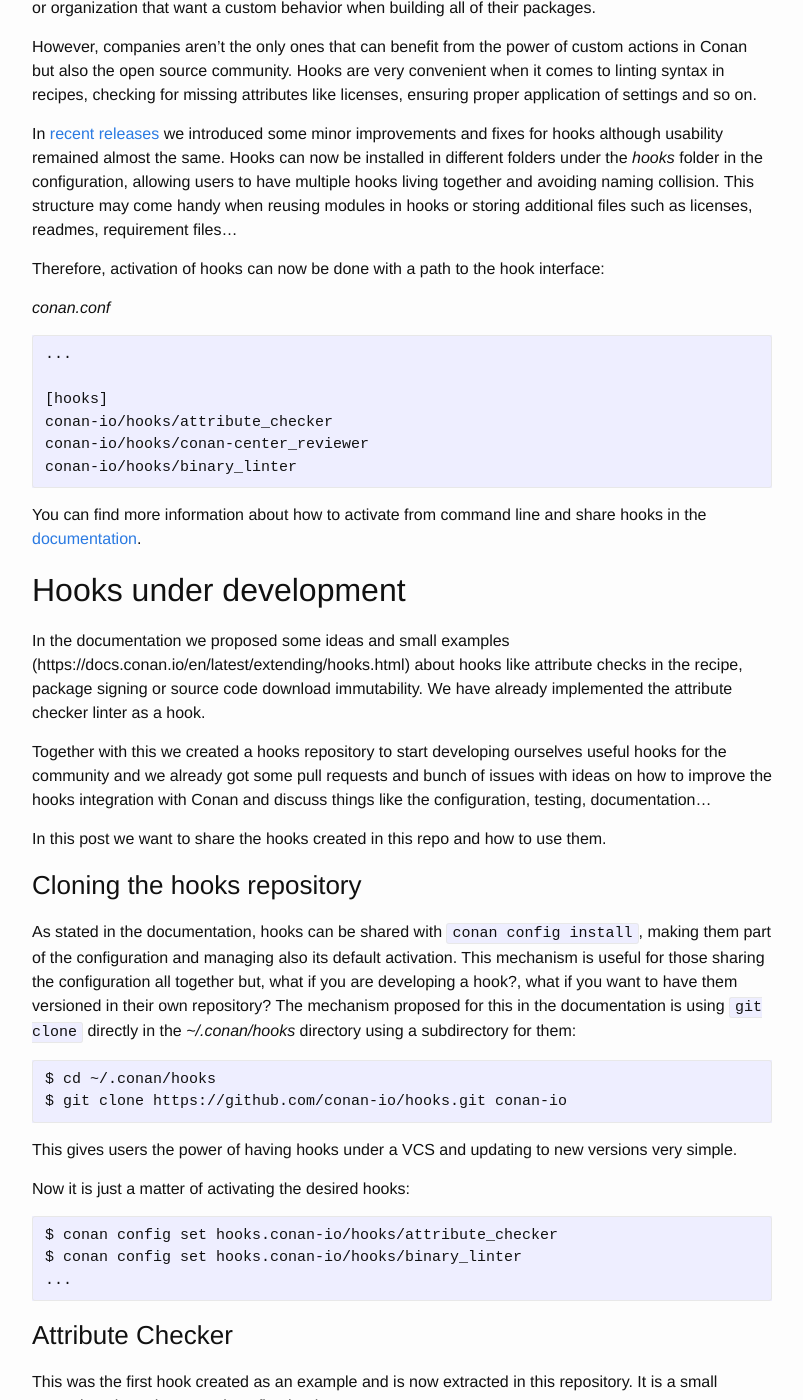
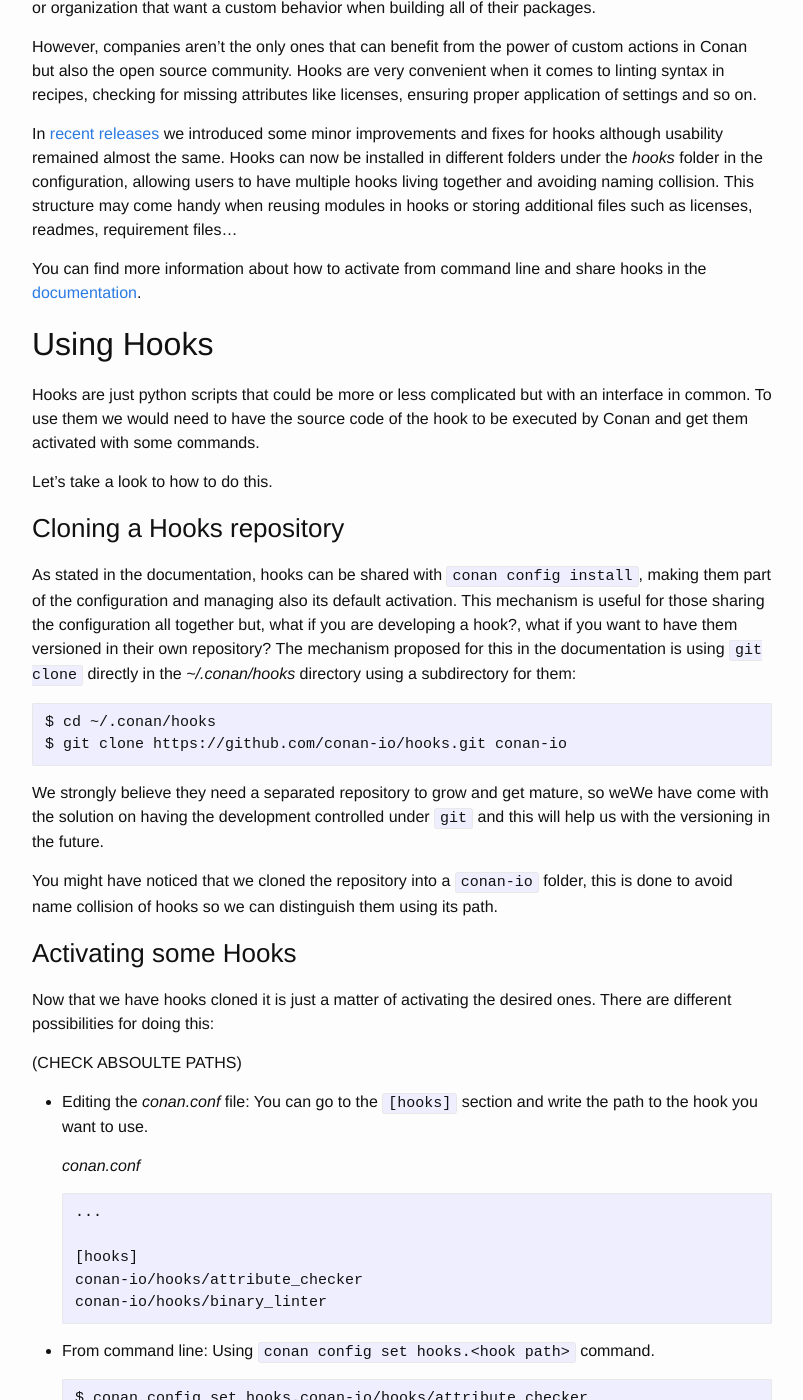
Before and after one commit to conan-io/conan-io.github.io, a Jekyll site: the page built from _posts/2019-02-25-Extending-conan-with-hooks.markdown, in a window 1280 px wide and 1400 px high, scrolled down 608 px. Shown: the whole window, without its empty margins (238-1041 px from the left). Built offline with Jekyll 4.4.1, drawn with Linux system fonts in a browser that asks for light colours; comment, search, counter and statistics services are not loaded; some of the changed text lies outside the part shown.

Commit message:
changed structure

````diff
--- a/_posts/2019-02-25-Extending-conan-with-hooks.markdown
+++ b/_posts/2019-02-25-Extending-conan-with-hooks.markdown
@@ -28,20 +28,63 @@ usability remained almost the same. Hooks can now be installed in different fold
 users to have multiple hooks living together and avoiding naming collision. This structure may come handy when reusing modules in hooks or
 storing additional files such as licenses, readmes, requirement files...
 
-Therefore, activation of hooks can now be done with a path to the hook interface:
+You can find more information about how to activate from command line and share hooks in the
+[documentation](https://docs.conan.io/en/latest/extending/hooks.html#storage-activation-and-sharing).
 
-*conan.conf*
+## Using Hooks
+
+Hooks are just python scripts that could be more or less complicated but with an interface in common. To use them we would need to have the source code of the hook to be executed by Conan and get them activated with some commands.
+
+Let's take a look to how to do this.
+
+### Cloning a Hooks repository
+
+As stated in the documentation, hooks can be shared with ``conan config install``, making them part of the configuration and managing also
+its default activation. This mechanism is useful for those sharing the configuration all together but, what if you are developing a hook?,
+what if you want to have them versioned in their own repository? The mechanism proposed for this in the documentation is using ``git clone``
+directly in the *~/.conan/hooks* directory using a subdirectory for them:
+
 ```
-...
-
-[hooks]
-conan-io/hooks/attribute_checker
-conan-io/hooks/conan-center_reviewer
-conan-io/hooks/binary_linter
+$ cd ~/.conan/hooks
+$ git clone https://github.com/conan-io/hooks.git conan-io
 ```
 
-You can find more information about how to activate from command line and share hooks in the
-[documentation](https://docs.conan.io/en/latest/extending/hooks.html#storage-activation-and-sharing).
+We strongly believe they need a separated repository to grow and get mature, so weWe have come with the solution on
+having the development controlled under ``git`` and this will help us with the versioning in the future.
+
+You might have noticed that we cloned the repository into a ``conan-io`` folder, this is done to avoid name collision of hooks so we can
+distinguish them using its path.
+
+### Activating some Hooks
+
+Now that we have hooks cloned it is just a matter of activating the desired ones. There are different possibilities for doing this:
+
+(CHECK ABSOULTE PATHS)
+
+- Editing the *conan.conf* file: You can go to the ``[hooks]`` section and write the path to the hook you want to use.
+
+  *conan.conf*
+  ```
+  ...
+
+  [hooks]
+  conan-io/hooks/attribute_checker
+  conan-io/hooks/binary_linter
+  ```
+
+- From command line: Using `conan config set hooks.<hook path>` command.
+
+  ```
+  $ conan config set hooks.conan-io/hooks/attribute_checker
+  $ conan config set hooks.conan-io/hooks/binary_linter
+  ...
+  ```
+
+- Using the environment variable ``CONAN_HOOKS``: This might be useful for CI environments.
+
+  ```
+  $ export CONAN_HOOKS="/home/user/.conan/hooks/conan-io/hooks/attribute_checker","/home/user/.conan/hooks/conan-io/hooks/binary_linter"
+  ```
 
 ## Hooks under development
 
@@ -54,28 +97,6 @@ requests and bunch of issues with ideas on how to improve the hooks integration
 testing, documentation...
 
 In this post we want to share the hooks created in this repo and how to use them.
-
-### Cloning the hooks repository
-
-As stated in the documentation, hooks can be shared with ``conan config install``, making them part of the configuration and managing also
-its default activation. This mechanism is useful for those sharing the configuration all together but, what if you are developing a hook?,
-what if you want to have them versioned in their own repository? The mechanism proposed for this in the documentation is using ``git clone``
-directly in the *~/.conan/hooks* directory using a subdirectory for them:
-
-```
-$ cd ~/.conan/hooks
-$ git clone https://github.com/conan-io/hooks.git conan-io
-```
-
-This gives users the power of having hooks under a VCS and updating to new versions very simple.
-
-Now it is just a matter of activating the desired hooks:
-
-```
-$ conan config set hooks.conan-io/hooks/attribute_checker
-$ conan config set hooks.conan-io/hooks/binary_linter
-...
-```
 
 ### Attribute Checker
 
@@ -198,10 +219,7 @@ It will use the URL attribute in the recipe to perform the update.
 
 See hook documentation: https://github.com/conan-io/hooks#github-updater
 
-## Considerations
-
-All those hooks are under development but we would like to encourage everyone, specially in the OSS community, to use them and provide
-feedback.
+## Considerations for Hooks development
 
 Keep in mind that hooks are quite versatile and can be use as far as python extends, however, it is not recommended to use hooks for task
 that could compromise the binary compatibility interfering with the package ID generation model. Package reproducibility might be also a
@@ -215,6 +233,12 @@ We have also thought about improvements for Hooks that might come in the future
 - Validation and tests during installation.
 - Automatic resolution of external pip requirements used.
 
+## Final notes
+
+- experimental (this is what it is all about)
+
+All those hooks are under development but we would like to encourage everyone, specially in the OSS community, to use them and provide
+feedback.
 
 Don't forget to check the [documentation](https://docs.conan.io/en/latest/reference/hooks.html) to learn more about Hooks and if find a bug
 or want to start a new discussion, do not hesitate to open a new issue [here](https://github.com/conan-io/hooks/issues).
````
Also changed, not shown: other parts of _posts/2019-02-25-Extending-conan-with-hooks.markdown (+1 -1 lines).
